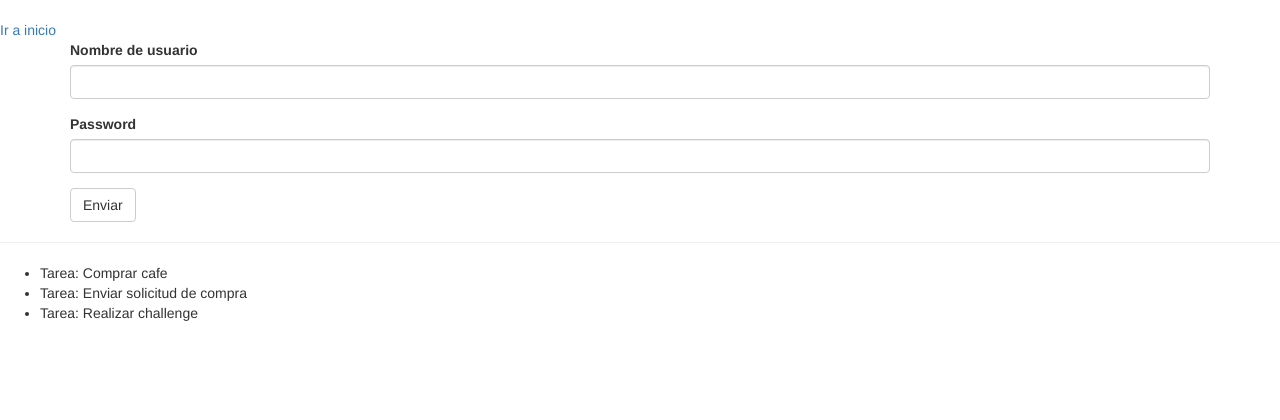
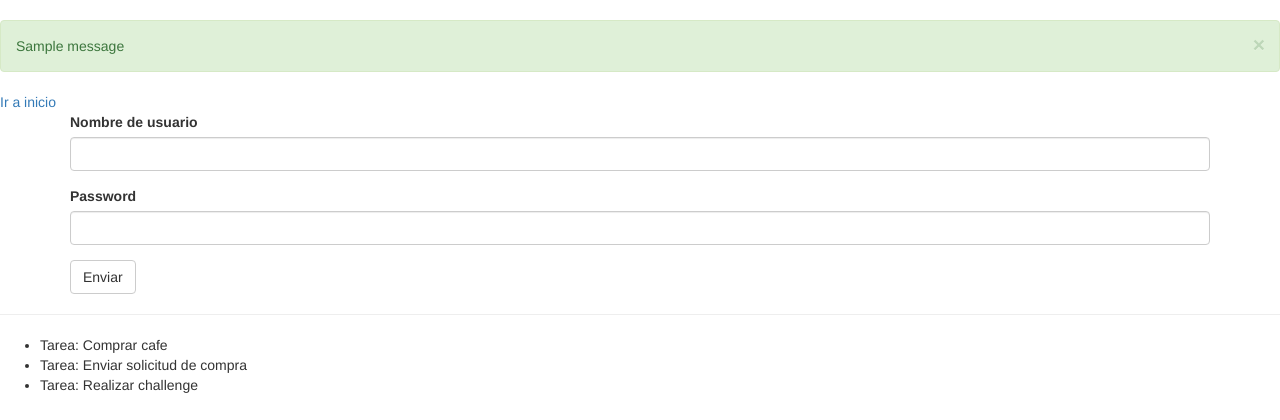
Before and after one commit to eocode/Flask_TaskApp, a Flask app: page /hello in a window 1280 px wide. Shown: the part 52-472 px from the top of the page. Run offline with Flask 2, Linux system fonts and the light colour scheme; one stand-in notice (Sample message) is shown; some libraries are stand-ins or nearby versions.

Commit message:
Add alerts and control sessions to hello.html

```diff
--- a/flask-app/main.py
+++ b/flask-app/main.py
@@ -1,4 +1,4 @@
-from flask import Flask, request, make_response, redirect, render_template, session, url_for
+from flask import Flask, request, make_response, redirect, render_template, session, url_for, flash
 from flask_bootstrap import Bootstrap
 from flask_wtf import FlaskForm
 from wtforms import StringField, PasswordField, SubmitField
@@ -50,7 +50,7 @@ def hello():
     if form.validate_on_submit():
         username = form.username.data
         session['username'] = username
-
+        flash('Nombre de usuario registrado con éxito')
         return redirect(url_for('index'))
 
     return render_template('hello.html', **context)
--- a/flask-app/templates/base.html
+++ b/flask-app/templates/base.html
@@ -10,5 +10,15 @@
         {% include 'navbar.html' %}
     {% endblock %}
 
+    {% for message in get_flashed_messages() %}
+        <div class="alert alert-success alert-dismissible">
+            <button type="button" data-dismiss="alert" class="close">&times;</button>
+            {{ message }}
+        </div>
+    {% endfor %}
+
     {% block content %} {% endblock %}
+    {% block scripts %}
+        {{super()}}
+    {% endblock %}
 {% endblock %}
--- a/flask-app/templates/hello.html
+++ b/flask-app/templates/hello.html
@@ -8,7 +8,7 @@
 
 {% block content %}
     {% if username %}
-        <h1>Bienvenido {{ username | capitalize }}</h1>
+        <h1 class="text-center">Bienvenido {{ username | capitalize }}</h1>
     {% endif %}
     {% if user_ip %}
         <h3 class="text-center">Tú IP es {{ user_ip }}</h3>
```
Also changed, not shown: images/Screenshot_2.png.
